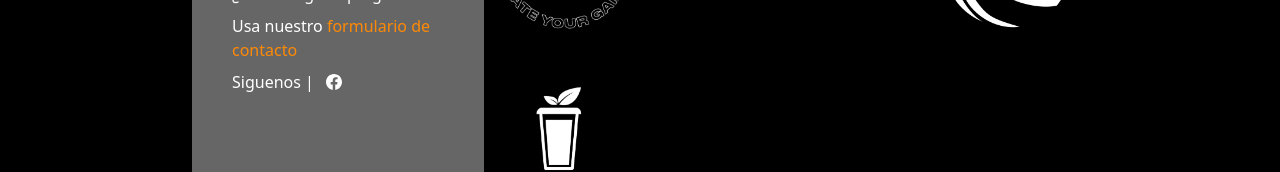
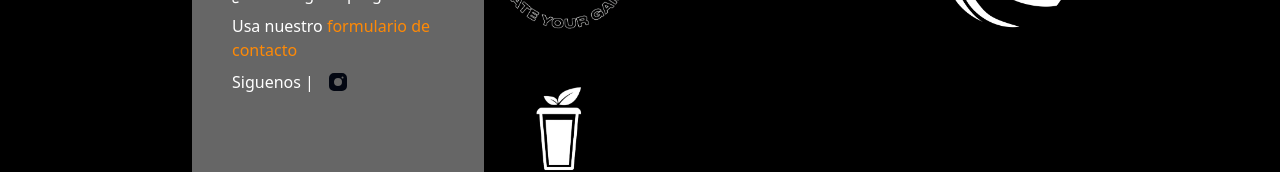
Before and after one commit to ricardogomez1999/retomamerto, a Next.js app: page / in a window 1280 px wide. Shown: the part 1794-1966 px from the top of the page. Built offline with nearby package versions, Linux system fonts and the light colour scheme.

Commit message:
adding-insta-link

```diff
--- a/app/components/ContactDiv.tsx
+++ b/app/components/ContactDiv.tsx
@@ -23,18 +23,18 @@ export default function ContactDiv() {
               aria-label="Visit us on Instagram"
               className="text-gray-950 data-hover:text-gray-950/75"
               data-headlessui-state=""
-              href="https://www.instagram.com/suprugc?igsh=YTJwZGJueWw1c3l2&utm_source=qr"
+              href="https://www.instagram.com/retomamerto?igsh=MXRmdm05bXd3MGdzeQ=="
             >
               <svg
-                viewBox="0 0 16 16"
+                xmlns="http://www.w3.org/2000/svg"
+                width="24"
+                height="24"
+                viewBox="0 0 24 24"
                 fill="currentColor"
-                className="size-4 text-white"
+                className="icon icon-tabler icons-tabler-filled icon-tabler-brand-instagram"
               >
-                <path
-                  fillRule="evenodd"
-                  clipRule="evenodd"
-                  d="M16 8.05C16 3.603 12.418 0 8 0S0 3.604 0 8.05c0 4.016 2.926 7.346 6.75 7.95v-5.624H4.718V8.05H6.75V6.276c0-2.017 1.194-3.131 3.022-3.131.875 0 1.79.157 1.79.157v1.98h-1.008c-.994 0-1.304.62-1.304 1.257v1.51h2.219l-.355 2.326H9.25V16c3.824-.604 6.75-3.934 6.75-7.95z"
-                ></path>
+                <path stroke="none" d="M0 0h24v24H0z" fill="none" />
+                <path d="M16 3a5 5 0 0 1 5 5v8a5 5 0 0 1 -5 5h-8a5 5 0 0 1 -5 -5v-8a5 5 0 0 1 5 -5zm-4 5a4 4 0 0 0 -3.995 3.8l-.005 .2a4 4 0 1 0 4 -4m4.5 -1.5a1 1 0 0 0 -.993 .883l-.007 .127a1 1 0 0 0 1.993 .117l.007 -.127a1 1 0 0 0 -1 -1" />
               </svg>
             </Link>
           </li>
```
